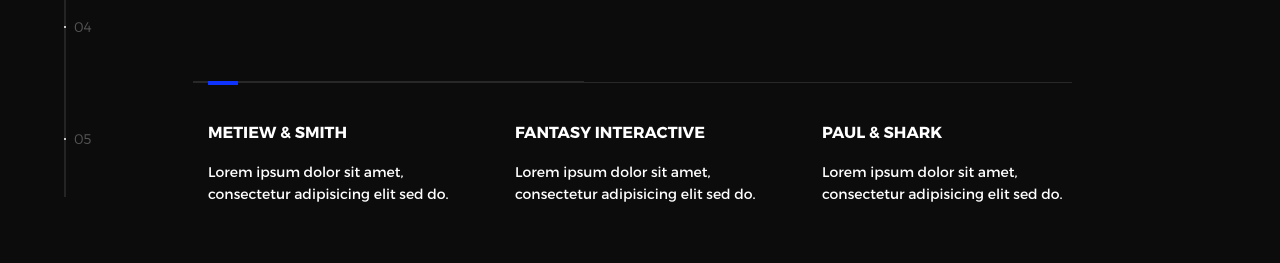
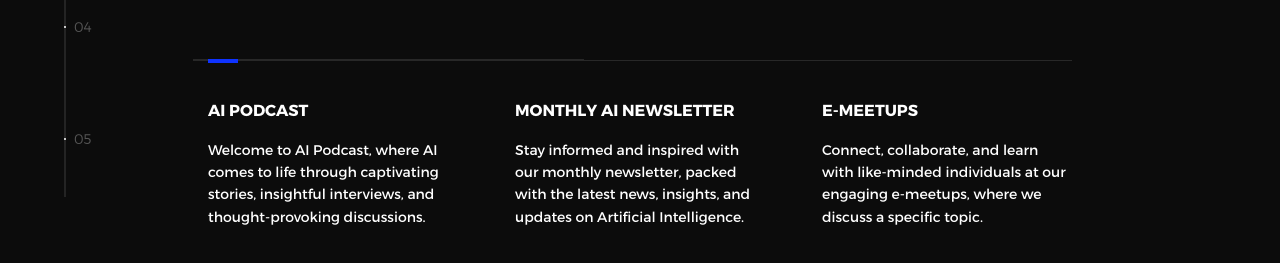
Before and after one commit to ai-ml-with-kapil/ai-ml-with-kapil.github.io, a plain HTML site: page index.html in a window 1280 px wide. Shown: the part 483-746 px from the top of the page. Drawn offline with nearby package versions, Linux system fonts and the light colour scheme.

Commit message:
Home Done!

```diff
--- a/index.html
+++ b/index.html
@@ -61,16 +61,17 @@
               </div>
               <div class="intro--options">
                 <a href="#0">
-                  <h3>Metiew &amp; Smith</h3>
-                  <p>Lorem ipsum dolor sit amet, consectetur adipisicing elit sed do.</p>
+                  <h3>AI Podcast</h3>
+                  <!-- <p>In each episode, we bring you interesting topics and current innovation in field of AI, all wrapped in a conversational style.</p> -->
+                  <p>Welcome to AI Podcast, where AI comes to life through captivating stories, insightful interviews, and thought-provoking discussions.</p>
                 </a>
                 <a href="#0">
-                  <h3>Fantasy interactive</h3>
-                  <p>Lorem ipsum dolor sit amet, consectetur adipisicing elit sed do.</p>
+                  <h3>Monthly AI Newsletter</h3>
+                  <p>Stay informed and inspired with our monthly newsletter, packed with the latest news, insights, and updates on Artificial Intelligence.</p>
                 </a>
                 <a href="#0">
-                  <h3>Paul &amp; shark</h3>
-                  <p>Lorem ipsum dolor sit amet, consectetur adipisicing elit sed do.</p>
+                  <h3>E-Meetups</h3>
+                  <p>Connect, collaborate, and learn with like-minded individuals at our engaging e-meetups, where we discuss a specific topic.</p>
                 </a>
               </div>
             </div>
```
